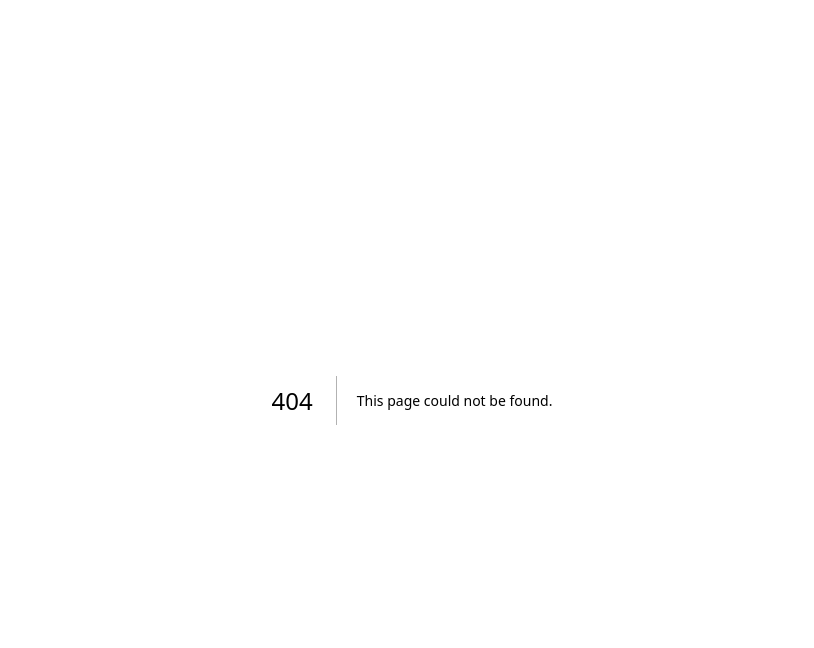
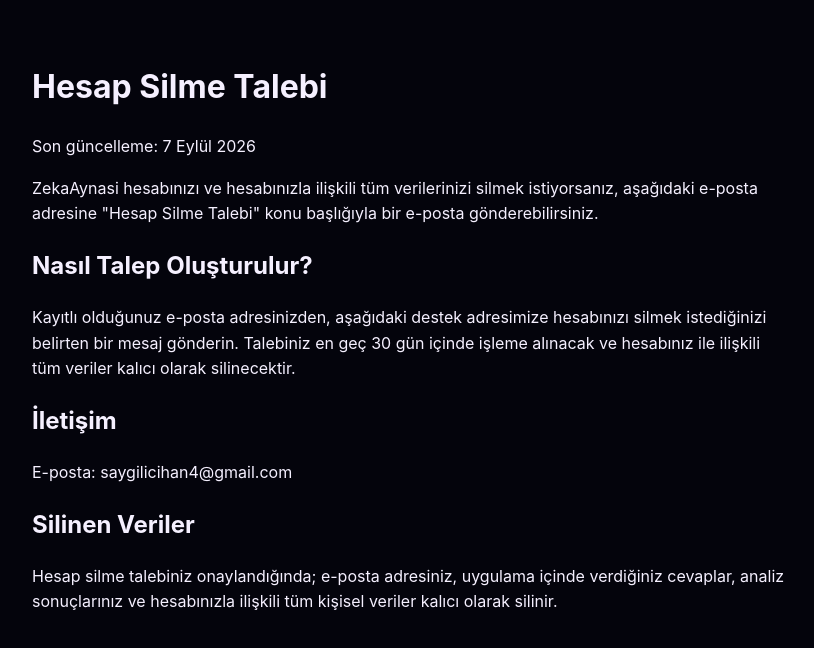
Before and after one commit to saygilicihan4-lgtm/zeka-aynasi, a Next.js app: page /hesap-silme in a window 1280 px wide. Before the commit this address had no page. Shown: the top 648 px of the page, without its empty margins (228-1042 px from the left). Built offline with nearby package versions, Linux system fonts and the light colour scheme.

Commit message:
Add HesapSilme component for account deletion request

```diff
--- /dev/null
+++ b/app/hesap-silme/page.js
@@ -0,0 +1,19 @@
+export default function HesapSilme() {
+  return (
+    <div style={{ maxWidth: 800, margin: "0 auto", padding: "40px 20px", lineHeight: 1.6 }}>
+      <h1>Hesap Silme Talebi</h1>
+      <p>Son güncelleme: 7 Eylül 2026</p>
+
+      <p>ZekaAynasi hesabınızı ve hesabınızla ilişkili tüm verilerinizi silmek istiyorsanız, aşağıdaki e-posta adresine "Hesap Silme Talebi" konu başlığıyla bir e-posta gönderebilirsiniz.</p>
+
+      <h2>Nasıl Talep Oluşturulur?</h2>
+      <p>Kayıtlı olduğunuz e-posta adresinizden, aşağıdaki destek adresimize hesabınızı silmek istediğinizi belirten bir mesaj gönderin. Talebiniz en geç 30 gün içinde işleme alınacak ve hesabınız ile ilişkili tüm veriler kalıcı olarak silinecektir.</p>
+
+      <h2>İletişim</h2>
+      <p>E-posta: saygilicihan4@gmail.com</p>
+
+      <h2>Silinen Veriler</h2>
+      <p>Hesap silme talebiniz onaylandığında; e-posta adresiniz, uygulama içinde verdiğiniz cevaplar, analiz sonuçlarınız ve hesabınızla ilişkili tüm kişisel veriler kalıcı olarak silinir.</p>
+    </div>
+  );
+}
```
